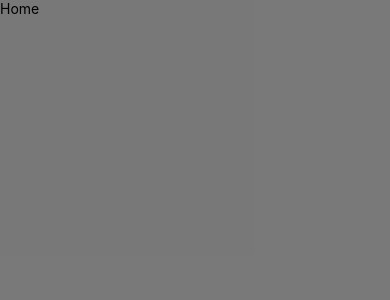
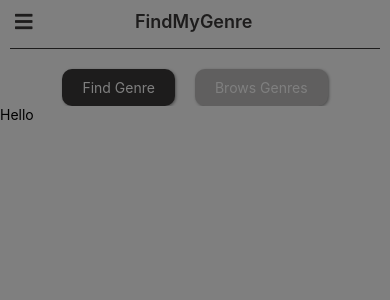
Before and after one commit to thenextmz/FindMyGenre, a React Native app in the folder FindMyGenre/: screen /Home in a window 390 px wide. Shown: the top 300 px of the page. Built offline with nearby package versions, Linux system fonts and the light colour scheme.

Commit message:
buttons + state

```diff
--- /dev/null
+++ b/FindMyGenre/components/home/Header.js
@@ -0,0 +1,47 @@
+import React from "react";
+import { COLORS } from "../../theme/colors";
+import { StyleSheet, Text, TouchableOpacity, View } from "react-native";
+import FontAwesome5 from "react-native-vector-icons/FontAwesome5";
+
+export default function Header({ navigation }) {
+  return (
+    <View style={{ overflow: "hidden", paddingBottom: 5, marginBottom: 0 }}>
+      <View style={styles.container}>
+        <TouchableOpacity
+          style={{ flex: 1 }}
+          onPress={() => {
+            navigation.openDrawer();
+          }}
+        >
+          <FontAwesome5 name={"bars"} size={20} color={COLORS.dark} />
+        </TouchableOpacity>
+
+        <View style={{ flex: 1 }}>
+          <Text style={styles.logo}>FindMyGenre</Text>
+        </View>
+
+        <View style={{ flex: 1 }} />
+      </View>
+    </View>
+  );
+}
+
+const styles = StyleSheet.create({
+  container: {
+    // backgroundColor: COLORS.theme,
+    alignItems: "center",
+    justifyContent: "space-between",
+    flexDirection: "row",
+    paddingHorizontal: 15,
+    paddingVertical: 10,
+    paddingBottom: 10,
+    borderBottomLeftRadius: 10,
+    borderBottomRightRadius: 10,
+  },
+
+  logo: {
+    fontSize: 18,
+    fontWeight: "600",
+    color: COLORS.dark,
+  },
+});
--- /dev/null
+++ b/FindMyGenre/components/home/ListenButton.js
@@ -0,0 +1,14 @@
+import { StyleSheet, Text, View } from "react-native";
+import React from "react";
+
+export default function ListenButton() {
+  return (
+    <View style={styles.container}>
+      <Text>Hello</Text>
+    </View>
+  );
+}
+
+const styles = StyleSheet.create({
+  container: { backgroundColor: "white" },
+});
--- /dev/null
+++ b/FindMyGenre/components/home/ModeButtons.js
@@ -0,0 +1,56 @@
+import { StyleSheet, Text, TouchableOpacity, View } from "react-native";
+import React, { useState } from "react";
+import { COLORS } from "../../theme/colors";
+
+export default function ModeButtons(props) {
+  return (
+    <View style={styles.container}>
+      <TouchableOpacity
+        activeOpacity={1}
+        style={[styles.button, props.mode && { backgroundColor: COLORS.dark }]}
+        onPress={() => {
+          props.setMode(true);
+        }}
+      >
+        <Text style={[styles.buttonText]}>Find Genre</Text>
+      </TouchableOpacity>
+
+      <TouchableOpacity
+        activeOpacity={1}
+        style={[styles.button, !props.mode && { backgroundColor: COLORS.dark }]}
+        onPress={() => {
+          props.setMode(false);
+        }}
+      >
+        <Text style={[styles.buttonText]}>Brows Genres</Text>
+      </TouchableOpacity>
+    </View>
+  );
+}
+
+const styles = StyleSheet.create({
+  container: {
+    flexDirection: "row",
+    justifyContent: "center",
+  },
+
+  button: {
+    padding: 10,
+    paddingHorizontal: 20,
+    borderRadius: 10,
+    marginTop: 10,
+    marginHorizontal: 10,
+
+    backgroundColor: "#c2c0c0",
+
+    shadowColor: "#000",
+    shadowOffset: { width: 1, height: 1 },
+    shadowOpacity: 0.4,
+    shadowRadius: 3,
+    elevation: 5,
+  },
+
+  buttonText: {
+    color: "white",
+  },
+});
--- a/FindMyGenre/navigation/navigation.js
+++ b/FindMyGenre/navigation/navigation.js
@@ -2,6 +2,7 @@ import React from "react";
 import Home from "../screens/Home";
 import { createDrawerNavigator } from "@react-navigation/drawer";
 import { createNativeStackNavigator } from "@react-navigation/native-stack";
+import Menue from "../screens/Menue";
 
 const Stack = createNativeStackNavigator();
 const Drawer = createDrawerNavigator();
@@ -11,7 +12,7 @@ function Root() {
     <Drawer.Navigator
       useLegacyImplementation={true}
       initialRouteName="Home"
-      // drawerContent={(props) => <Menue {...props} />}
+      drawerContent={(props) => <Menue {...props} />}
       screenOptions={{ headerShown: false }}
     >
       <Drawer.Screen name="Home" component={Home} />
--- a/FindMyGenre/package.json
+++ b/FindMyGenre/package.json
@@ -13,10 +13,12 @@
     "@react-navigation/native": "^6.0.16",
     "@react-navigation/native-stack": "^6.9.4",
     "@react-navigation/stack": "^6.3.7",
+    "@rneui/base": "^4.0.0-rc.7",
     "expo": "~47.0.8",
     "expo-status-bar": "~1.4.2",
     "react": "18.1.0",
     "react-native": "0.70.5",
+    "react-native-animated-pulse": "^1.0.1",
     "react-native-gesture-handler": "^2.8.0",
     "react-native-reanimated": "~2.12.0",
     "react-native-safe-area-context": "4.4.1",
--- a/FindMyGenre/screens/Home.js
+++ b/FindMyGenre/screens/Home.js
@@ -1,12 +1,38 @@
 import { StyleSheet, Text, View } from "react-native";
-import React from "react";
+import React, { useState } from "react";
+import { SafeAreaView } from "react-native-safe-area-context";
+import Header from "../components/home/Header";
+import { COLORS } from "../theme/colors";
+import ModeButtons from "../components/home/ModeButtons";
+import { Divider } from "@rneui/base";
+import ListenButton from "../components/home/ListenButton";
 
-export default function Home() {
+export default function Home({ navigation }) {
+  const [mode, setMode] = useState(true);
+
   return (
-    <View>
-      <Text>Home</Text>
-    </View>
+    <SafeAreaView style={styles.container}>
+      <View style={styles.body}>
+        <Header navigation={navigation} />
+        <Divider
+          color={COLORS.dark}
+          width={1.2}
+          style={{ marginBottom: 10, marginHorizontal: 10 }}
+        />
+        <ModeButtons mode={mode} setMode={setMode} />
+        {mode && <ListenButton />}
+      </View>
+    </SafeAreaView>
   );
 }
 
-const styles = StyleSheet.create({});
+const styles = StyleSheet.create({
+  container: {
+    backgroundColor: "white", //COLORS.theme,
+    flex: 1,
+  },
+  body: {
+    backgroundColor: "white",
+    flex: 1,
+  },
+});
--- /dev/null
+++ b/FindMyGenre/screens/Menue.js
@@ -0,0 +1,13 @@
+import { StyleSheet, Text, View } from "react-native";
+import React from "react";
+import { SafeAreaView } from "react-native-safe-area-context";
+
+export default function Menue() {
+  return (
+    <SafeAreaView>
+      <Text>Menue</Text>
+    </SafeAreaView>
+  );
+}
+
+const styles = StyleSheet.create({});
--- /dev/null
+++ b/FindMyGenre/theme/colors.js
@@ -0,0 +1,7 @@
+const COLORS = {
+  lightGrey: "#9da39e",
+  theme: "#d45f6f",
+  dark: "#3b3939",
+};
+
+export { COLORS };
```
Also changed, not shown: 1 other file (tests, documents, lock files or other folders).
